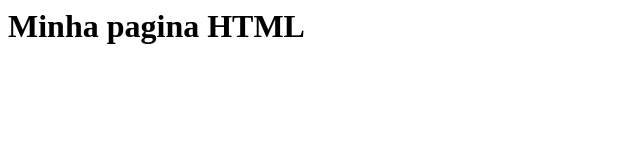
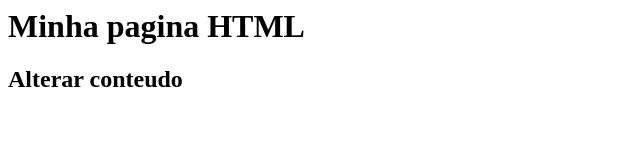
Before and after one commit to thalitacolofatti/Gama-no-github, a plain HTML site: page index.html in a window 1280 px wide. Shown: the whole page, without its empty margins (0-640 px from the left). Drawn offline with Linux system fonts and the light colour scheme.

Commit message:
arquivo index.html atualizado novamente

```diff
--- a/index.html
+++ b/index.html
@@ -1,5 +1,6 @@
 <html>
     <body>
         <h1>Minha pagina HTML</h1>
+        <h2>Alterar conteudo</h2>
     </body>
 </html>
```
